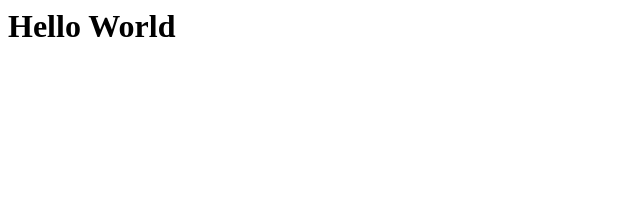
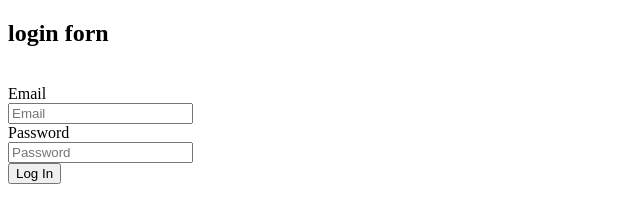
Before and after one commit to Johnnn214/week3-workshop, a website: page www/index.html in a window 1280 px wide. Shown: the whole page, without its empty margins (0-640 px from the left). Drawn offline with Linux system fonts and the light colour scheme.

Commit message:
updated server.js, added login and acount route,

```diff
--- a/www/index.html
+++ b/www/index.html
@@ -1 +1,24 @@
-<h1> Hello World </h1>
+<!DOCTYPE html>
+<html>
+<head>
+    <title>Login Form</title>
+    <link rel="stylesheet" type="text/css" href="css/style.css">
+</head>
+<body>
+    <h2>login forn</h2><br>
+    <div >
+        <form method="get" action="/account">
+            <label for="email">Email</label>
+            <br>
+            <input type="email" name="email" placeholder="Email">
+            <br>
+            <label for="pass">Password</label>
+            <br>
+            <input type="password" name="pass" placeholder="Password">
+            <br>
+            <input type="submit" name="login"  value="Log In">
+
+        </form>
+    </div>
+</body>
+</html>
```
Also changed, not shown: server.js (+8 -0 lines), www/test.html (added, +2 -0 lines), www/account.html (added).
